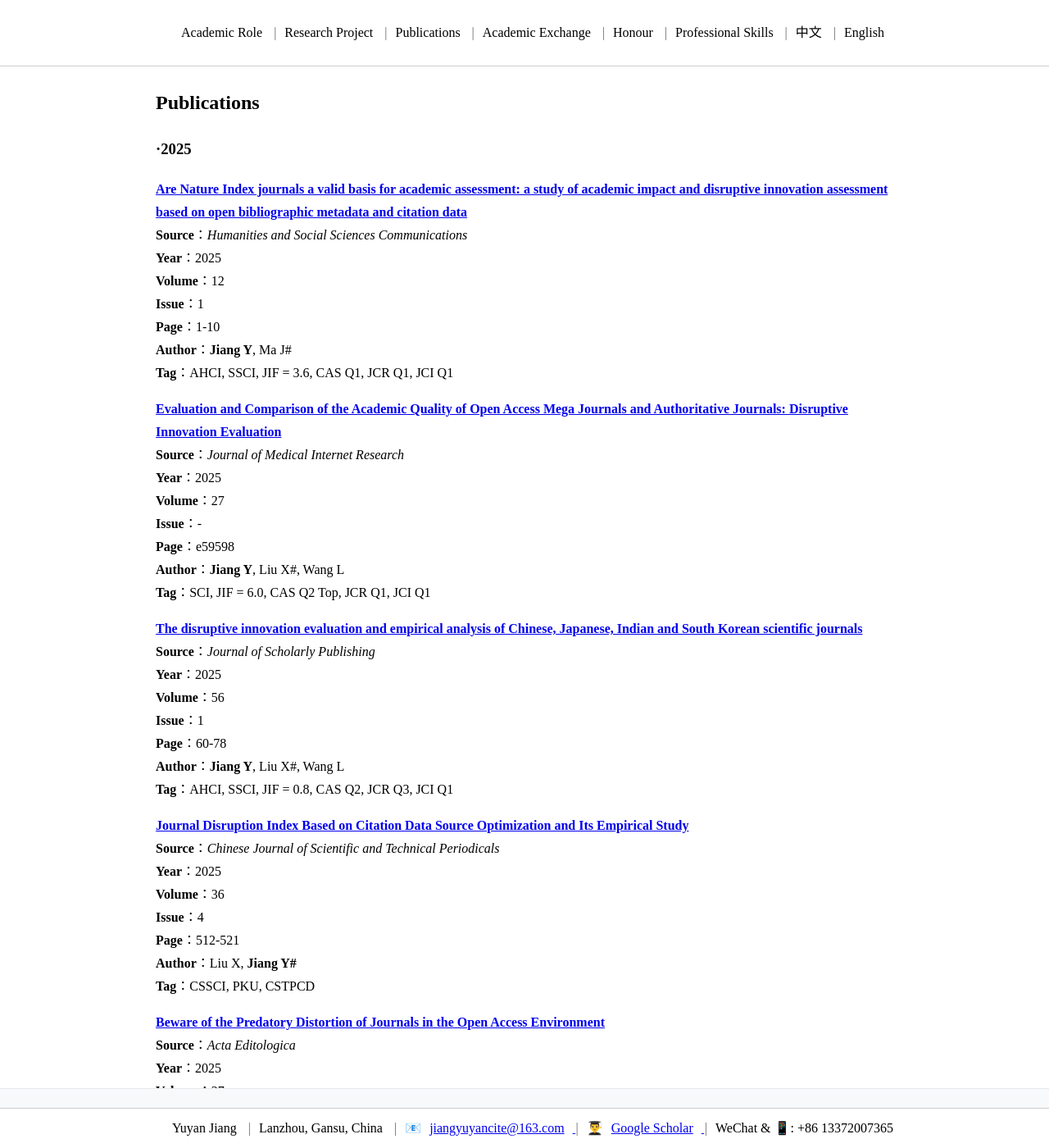
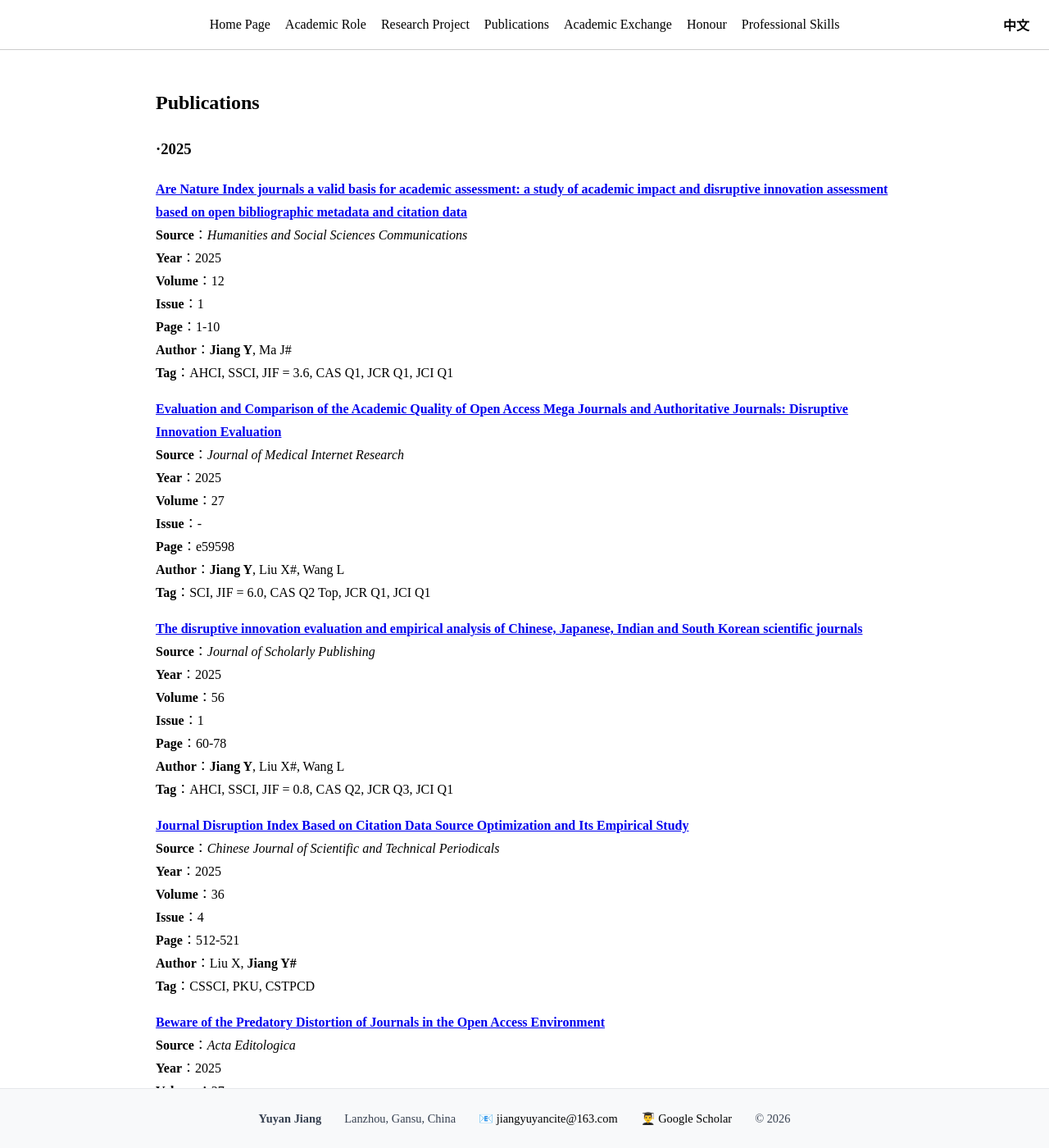
Before and after one commit to jiang-yuyan/Yuyan-Jiang-CV, a Jekyll site: the page built from publication/publication-2025.md, in a window 1280 px wide and 1400 px high. Shown: the whole window at 82% size. Built offline with Jekyll 4.4.1, drawn with Linux system fonts in a browser that asks for light colours; our own code applies the rules of GitHub Pages for plain Markdown files; part of the change alters nothing that is shown.

Commit message:
Update publication-2025.md

```diff
--- a/publication/publication-2025.md
+++ b/publication/publication-2025.md
@@ -1,122 +1,7 @@
-<style>
-    /* 设置导航栏固定在页面顶部 */
-    .navigation {
-        position: fixed;
-        top: 0;
-        left: 0;
-        width: 100%;
-        background-color: white;
-        z-index: 1000;
-        padding: 10px;
-        border-bottom: 1px solid #ccc;
-        display: flex;
-        justify-content: center;
-        align-items: center;
-        gap: 10px; /* 统一设置元素间距 */
-    }
-
-    /* 添加分隔符样式 */
-    .navigation a:not(:last-child)::after {
-        content: " | ";
-        margin-left: 10px;
-        color: #666;
-    }
-
-    /* 为页面主体添加顶部内边距，避免内容被导航栏遮挡 */
-    body {
-        padding-top: 60px;
-        padding-bottom: 60px;
-    }
-
-    /* 设置底部连接栏固定在页面底部 */
-    .connection {
-        position: fixed;
-        bottom: 0;
-        left: 0;
-        width: 100%;
-        background-color: white;
-        z-index: 1000;
-        padding: 10px;
-        border-top: 1px solid #ccc;
-        display: flex;
-        justify-content: center;
-        align-items: center;
-        gap: 10px; /* 统一设置元素间距 */
-    }
-
-    .connection a:not(:last-child)::after {
-        content: " | ";
-        margin-left: 10px;
-        color: #666;
-    }
-
-    /* 下拉菜单样式 */
-    .dropdown {
-        position: relative;
-        display: inline-block;
-    }
-
-    .dropdown-menu {
-        display: none;
-        position: absolute;
-        background-color: white;
-        min-width: 100px;
-        box-shadow: 0px 8px 16px 0px rgba(0,0,0,0.2);
-        z-index: 1001;
-        border: 1px solid #ccc;
-        top: 100%;
-        left: 0;
-    }
-
-    .dropdown-menu a {
-        color: black;
-        padding: 8px 12px;
-        text-decoration: none;
-        display: block;
-        font-size: 14px;
-    }
-
-    .dropdown-menu a:hover {
-        background-color: #f1f1f1;
-    }
-
-    .dropdown:hover .dropdown-menu {
-        display: block;
-    }
-
-    .dropdown-menu a::after {
-        content: none !important;
-    }
-</style>
-
-<div class="navigation">
-<a href="https://jiang-yuyan.github.io/Yuyan-Jiang-CV/role/roles">Academic Role</a>
-<a href="https://jiang-yuyan.github.io/Yuyan-Jiang-CV/project/projects">Research Project</a>
-<div class="dropdown">
-    <a href="https://jiang-yuyan.github.io/Yuyan-Jiang-CV/publication/publications">Publications</a>
-    <div class="dropdown-menu">
-        <a href="https://jiang-yuyan.github.io/Yuyan-Jiang-CV/publication/publication-2025">2025</a>
-        <a href="https://jiang-yuyan.github.io/Yuyan-Jiang-CV/publication/publication-2024">2024</a>
-        <a href="https://jiang-yuyan.github.io/Yuyan-Jiang-CV/publication/publication-2023">2023</a>
-        <a href="https://jiang-yuyan.github.io/Yuyan-Jiang-CV/publication/publication-2022">2022</a>
-        <a href="https://jiang-yuyan.github.io/Yuyan-Jiang-CV/publication/publication-2021">2021</a>
-        <a href="https://jiang-yuyan.github.io/Yuyan-Jiang-CV/publication/publication-2020">2020</a>
-    </div>
-</div>
-<a href="https://jiang-yuyan.github.io/Yuyan-Jiang-CV/exchange/exchanges">Academic Exchange</a>
-<a href="https://jiang-yuyan.github.io/Yuyan-Jiang-CV/honour/honours">Honour</a>
-<a href="https://jiang-yuyan.github.io/Yuyan-Jiang-CV/skill/skills">Professional Skills</a>
-<a href="https://jiang-yuyan.github.io/Yuyan-Jiang-CV/publication/publication-2025-zh">中文</a>
-<a>English</a>
-</div>
-
-<div id="connection" class="connection">
-    <a>Yuyan Jiang</a>
-    <a>Lanzhou, Gansu, China</a>
-    📧<a href="mailto:jiangyuyancite@163.com">jiangyuyancite@163.com</a>
-    👨‍🎓 <a href="https://scholar.google.com/citations?user=QTCEilEAAAAJ">Google Scholar</a>
-    <a>WeChat & 📱: +86 13372007365</a>
-</div>
+---
+layout: default
+title: publication-2025
+---
 
 ## Publications
 
```
